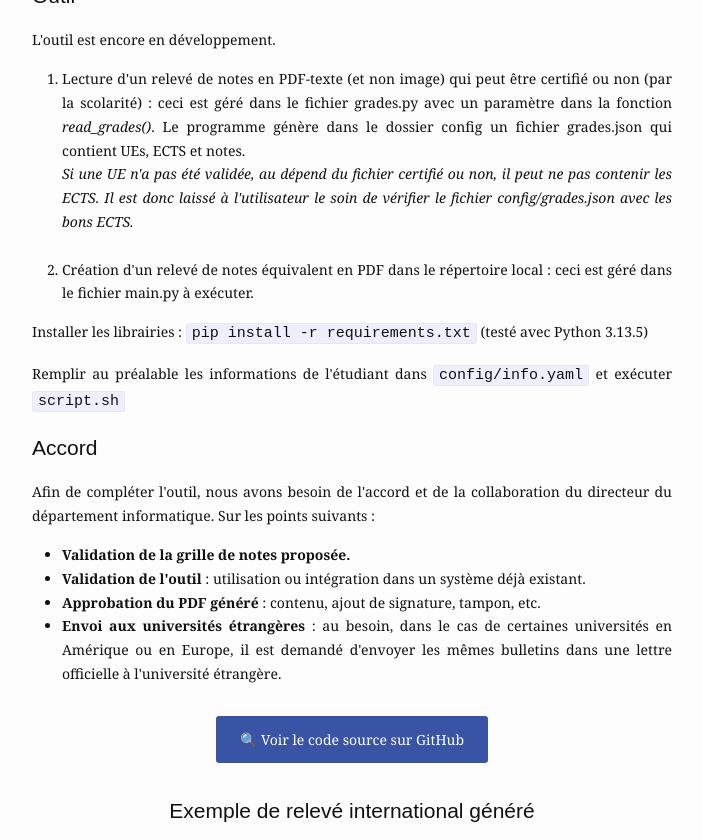
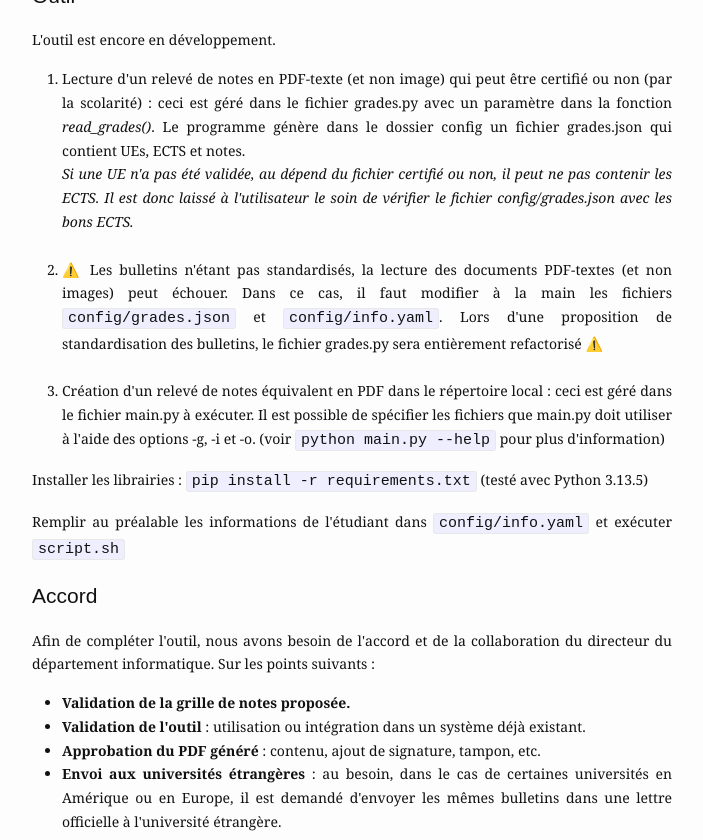
Before and after one commit to emmaredor/emmaredor.github.io, a Jekyll site: the page built from ens-grades.md, in a window 1280 px wide and 900 px high, scrolled down 1882 px, cut to the strip 0-840 px from the top of the window. Shown: the whole strip, without its empty margins (288-991 px from the left). Built offline with Jekyll 4.4.1, drawn with Linux system fonts in a browser that asks for light colours.

Commit message:
Updated text

```diff
--- a/ens-grades.md
+++ b/ens-grades.md
@@ -133,7 +133,10 @@ slug: /ens-grades.html
     <li>Lecture d'un relevé de notes en PDF-texte (et non image) qui peut être certifié ou non (par la scolarité) : ceci est géré dans le fichier grades.py avec un paramètre dans la fonction <i>read_grades()</i>. Le programme génère dans le dossier config un fichier grades.json qui contient UEs, ECTS et notes.
       <br><i>Si une UE n'a pas été validée, au dépend du fichier certifié ou non, il peut ne pas contenir les ECTS. Il est donc laissé à l'utilisateur le soin de vérifier le fichier config/grades.json avec les bons ECTS.</i></li>
     <br>
-    <li>Création d'un relevé de notes équivalent en PDF dans le répertoire local : ceci est géré dans le fichier main.py à exécuter.</li>
+    <li>⚠️ Les bulletins n'étant pas standardisés, la lecture des documents PDF-textes (et non images) peut échouer. Dans ce cas, il faut modifier à la main les fichiers <code>config/grades.json</code> et <code>config/info.yaml</code>. Lors d'une proposition de standardisation des bulletins, le fichier grades.py sera entièrement refactorisé ⚠️</li>
+    <br>
+    <li>Création d'un relevé de notes équivalent en PDF dans le répertoire local : ceci est géré dans le fichier main.py à exécuter. Il est possible de spécifier les fichiers que main.py doit utiliser à l'aide des options -g, -i et -o. (voir <code>python main.py --help</code> pour plus d'information)</li>
+
   </ol>
 
   <p>Installer les librairies : <code>pip install -r requirements.txt</code> (testé avec Python 3.13.5)</p>
```
